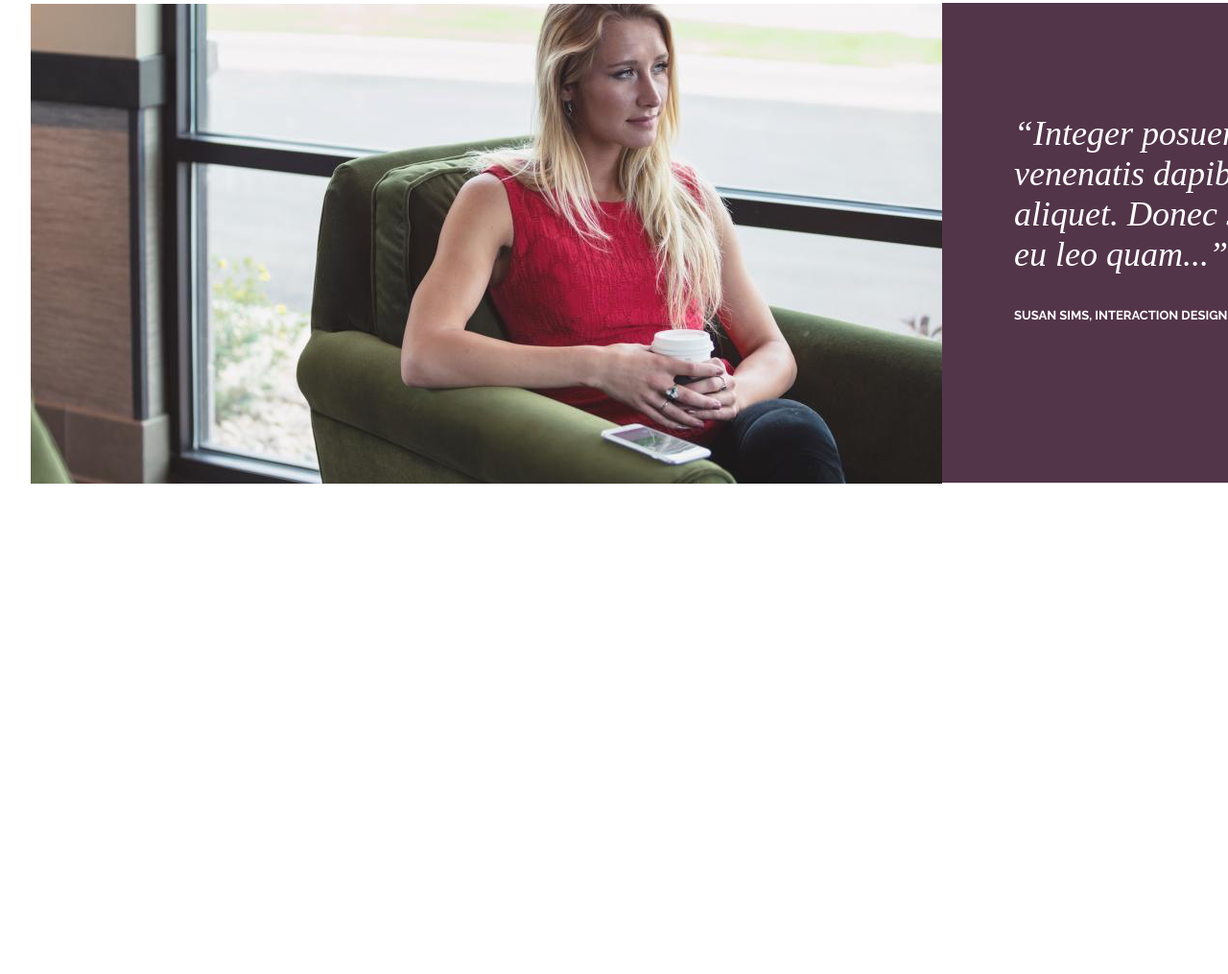
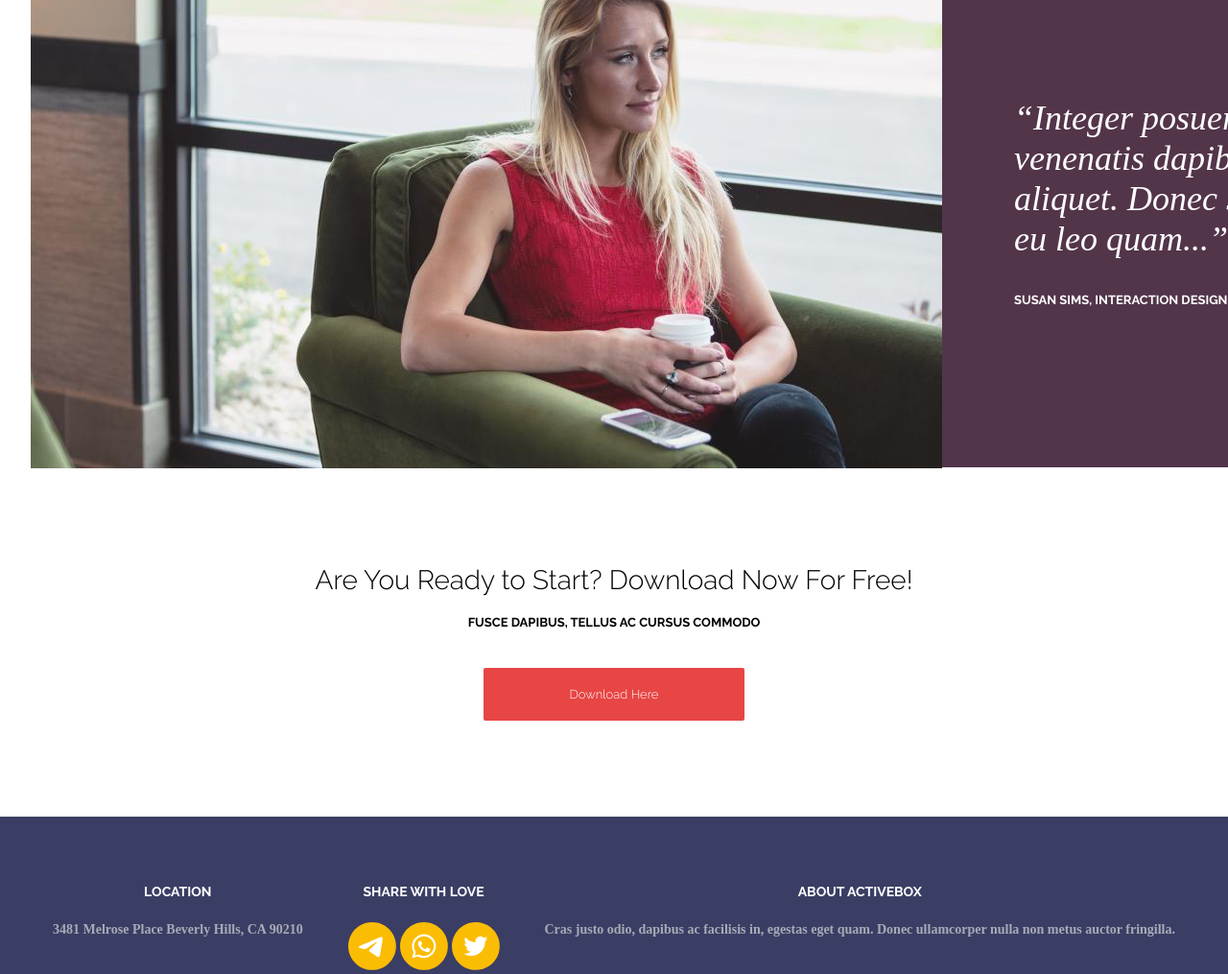
Before and after one commit to murad-hossain1/Project-Active-Box, a plain HTML site: page index.html in a window 1280 px wide. Shown: the part 2722-3737 px from the top of the page at 96% size. Before the commit the page ends 3230 px from the top, so only its background shows below. Drawn offline with nearby package versions, Linux system fonts and the light colour scheme.

Commit message:
footer-section

```diff
--- a/index.html
+++ b/index.html
@@ -258,7 +258,32 @@
     </div>
     </div>
     <!-- ________________________________section-6 end---------------------------- -->
+    <div class="section-7">
+      <div class="container">
+        <h2>Are You Ready to Start? Download Now For Free!</h2>
+        <h3>Fusce dapibus, tellus ac cursus commodo</h3>
+        <a href="#">Download Here</a>
+      </div>
+    </div>
+<!-- ------------------------------------section-7 end----------------------- -->
+<div class="section-8">
+  <div class="container">
+    <div class="about-section"><h2>Location</h2>
+      <p>3481 Melrose Place
+        Beverly Hills, CA 90210</p>
+    </div>
+    <div class="about-section"><h2>Share With Love</h2>
+      <img src="./icon/telegram.svg" alt="telegram"width="50px"height="50px" >
+      <img src="./icon/whatsapp.svg" alt="telegram"width="50px"height="50px" >
+      <img src="./icon/twitter.svg" alt="telegram" width="50px"height="50px">
 
+    </div>
+    <div class="about-section"><h2>About ActiveBox</h2>
+      <p>Cras justo odio, dapibus ac facilisis in, egestas eget quam. Donec ullamcorper nulla non metus auctor fringilla.</p>
+    </div>
+
+  </div>
+</div>
 
 
 
--- a/style.css
+++ b/style.css
@@ -1,4 +1,5 @@
 @import url("https://fonts.googleapis.com/css2?family=Open+Sans:wght@700&family=Raleway:wght@700&display=swap");
+@import url("https://fonts.googleapis.com/css2?family=Open+Sans:wght@700&family=Raleway:wght@300;700&display=swap");
 /* font-family: 'Open Sans', sans-serif;
 font-family: 'Raleway', sans-serif; */
 
@@ -255,3 +256,56 @@ ul li {
   padding-top: 35px;
 }
 /* ------------------section-6 end------------------------- */
+.section-7 .container {
+  text-align: center;
+  padding-bottom: 100px;
+}
+.section-7 .container h2 {
+  font-size: 28px;
+  font-family: "Raleway", sans-serif;
+  font-weight: 300;
+  padding-top: 100px;
+  padding-bottom: 20px;
+}
+.section-7 .container h3 {
+  font-size: 13px;
+  font-family: "Raleway", sans-serif;
+  font-weight: 700;
+  text-transform: uppercase;
+  padding-bottom: 40px;
+}
+.section-7 .container a {
+  font-size: 13px;
+  font-family: "Raleway", sans-serif;
+  font-weight: 500;
+  padding: 20px 90px;
+  background-color: #e84545;
+  color: #fff;
+  border-radius: 2px;
+}
+/* ------------------------------section-7 end ------------------ */
+.section-8 {
+  background-color: #3a3e64;
+  padding-top: 70px;
+}
+.section-8 .container {
+  display: flex;
+  justify-content: space-between;
+  text-align: center;
+}
+.section-8 .container h2 {
+  padding-bottom: 24px;
+  font-size: 14px;
+  font-weight: 700;
+  color: #fff;
+  font-family: "Raleway", sans-serif;
+  text-transform: uppercase;
+}
+.section-8 .container p {
+  font-size: 14px;
+  font-weight: 700;
+  color: #a9aab7;
+}
+.section-8 .container:nth-child(2) {
+  margin: 0 30px;
+}
```
